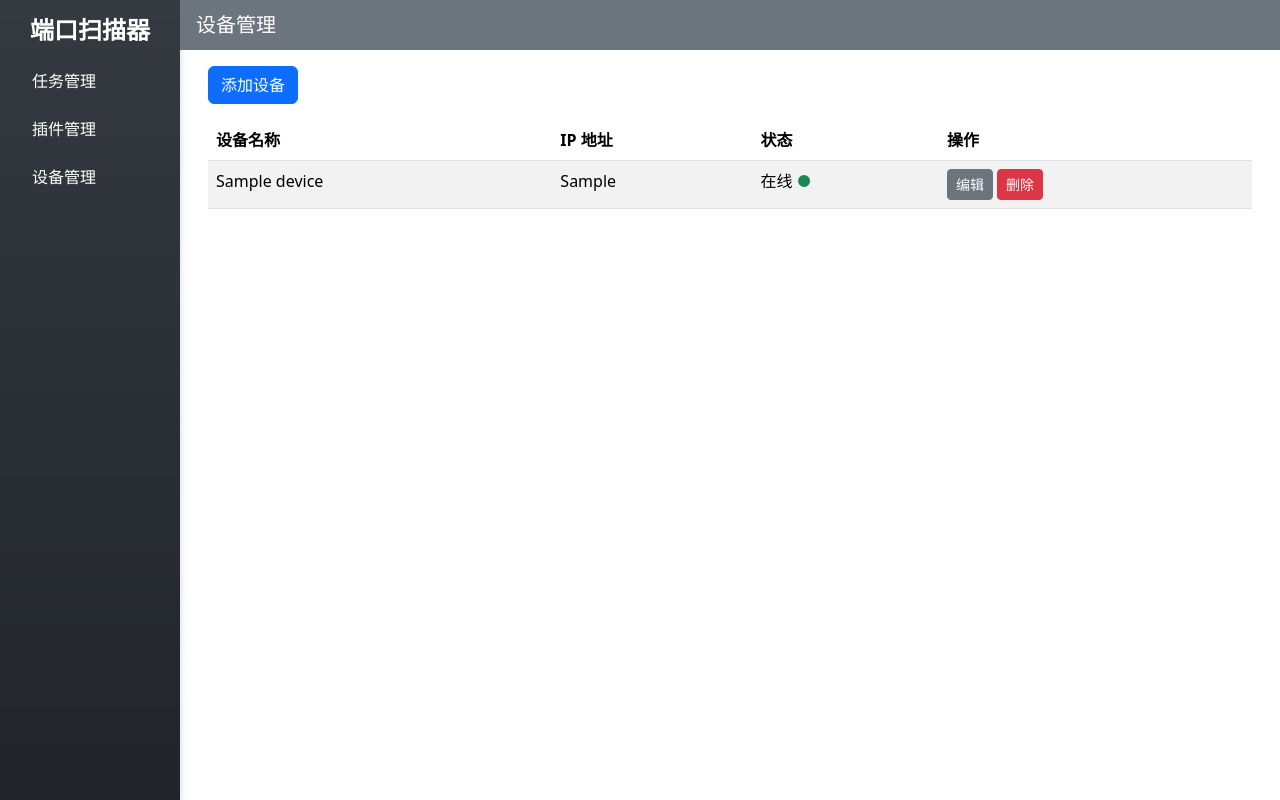
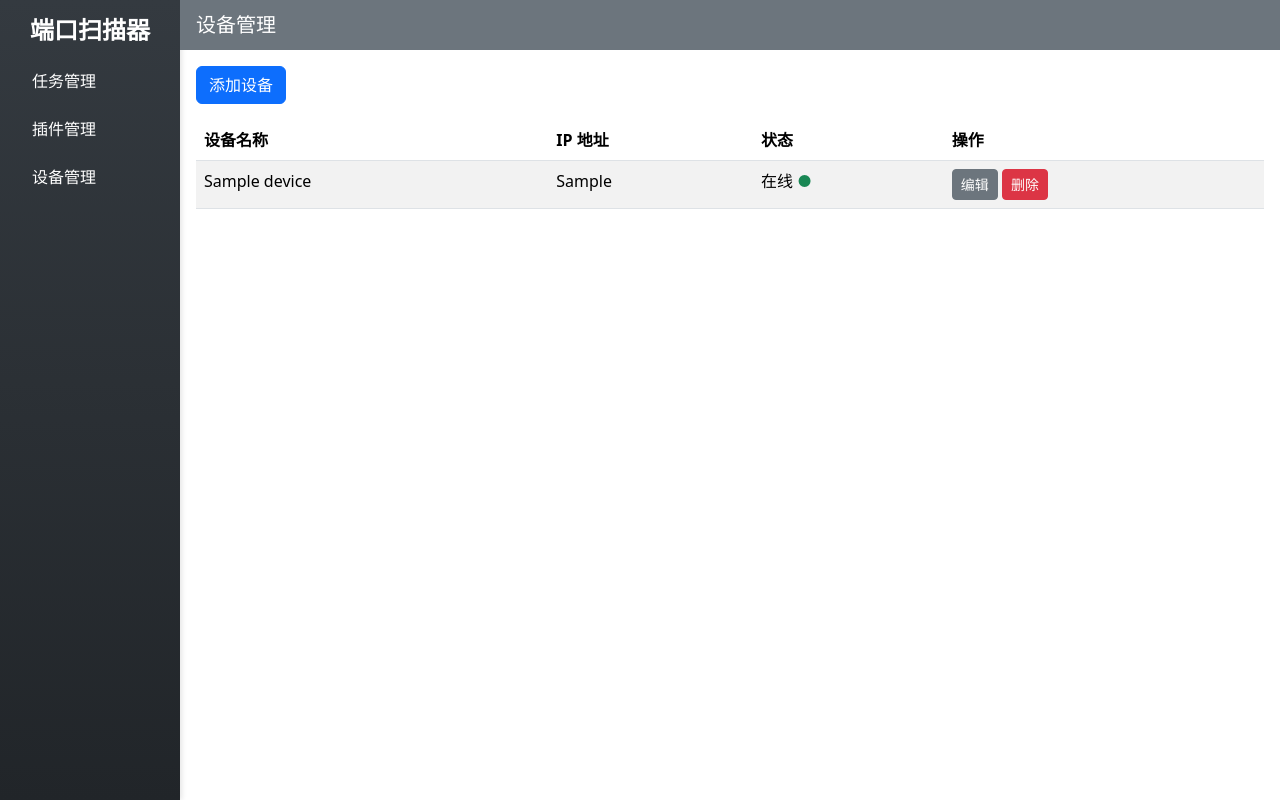
Before and after one commit to xiaqijun/kisectools, a Flask app: page /device/ in a window 1280 px wide. Run offline with Flask 3, Linux system fonts and the light colour scheme; a user stored in the database is signed in; tables that the repository leaves empty hold one stand-in row (values such as "Sample post").

Commit message:
优化模板样式，移除不必要的容器，确保内容区域填充完整，添加全局重置样式

```diff
--- a/kisectools/templates/base.html
+++ b/kisectools/templates/base.html
@@ -35,7 +35,24 @@
             flex-shrink: 0;
         }
         .content {
-            overflow-y: auto;
+            padding: 0; /* 移除所有内边距，确保内容区域填充整个区域 */
+        }
+
+        .table {
+            width: 100%; /* 确保表格宽度占满内容区域 */
+        }
+        /* 全局重置样式 */
+        * {
+            margin: 0;
+            padding: 0;
+            box-sizing: border-box;
+        }
+
+        /* 确保 .container 紧贴左右边框 */
+        .container {
+            margin: 0;
+            padding: 0;
+            width: 100%;
         }
     </style>
 </head>
--- a/kisectools/templates/device.html
+++ b/kisectools/templates/device.html
@@ -5,7 +5,6 @@
 {% block header %}设备管理{% endblock %}
 
 {% block content %}
-<div class="container">
     <div class="d-flex justify-content-between align-items-center mb-3">
         <button class="btn btn-primary" data-bs-toggle="modal" data-bs-target="#addDeviceModal">添加设备</button>
     </div>
@@ -122,7 +121,7 @@
             </div>
         </div>
     </div>
-</div>
+
 <script>
     document.addEventListener("DOMContentLoaded", async function () {
         // 加载插件到选择表单
--- a/kisectools/templates/plugin.html
+++ b/kisectools/templates/plugin.html
@@ -5,7 +5,8 @@
 {% block header %}插件管理{% endblock %}
 
 {% block content %}
-<div class="container">
+
+
     <div class="d-flex justify-content-between align-items-center mb-3">
         <button class="btn btn-primary" data-bs-toggle="modal" data-bs-target="#installPluginModal">安装插件</button>
     </div>
@@ -73,7 +74,7 @@
                 {% endif %}
         </ul>
     </nav>
-</div>
+
 <script>
     document.addEventListener("DOMContentLoaded", function () {
         const downloadButton = document.getElementById("download_plugin");
--- a/kisectools/templates/task.html
+++ b/kisectools/templates/task.html
@@ -5,7 +5,6 @@
 {% block header %}任务管理{% endblock %}
 
 {% block content %}
-<div class="container">
     <div class="d-flex justify-content-between align-items-center mb-3">
         <button class="btn btn-primary" data-bs-toggle="modal" data-bs-target="#addTaskModal">新增</button>
     </div>
@@ -107,7 +106,7 @@
     <p class="text-center mt-3">
         当前第 {{ tasks.page }} 页，每页 {{ tasks.per_page }} 条，共 {{ tasks.total }} 条数据。
     </p>
-</div>
+
 <script>
     document.addEventListener("DOMContentLoaded", async function () {
         // 加载设备列表
```
